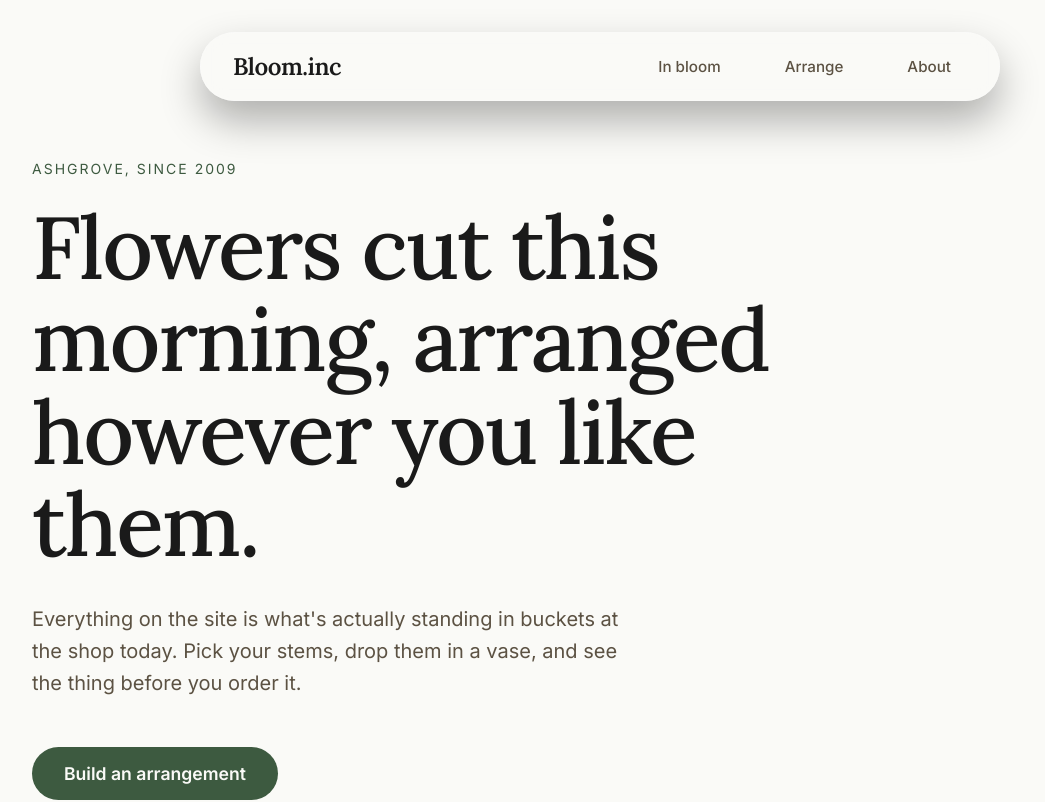
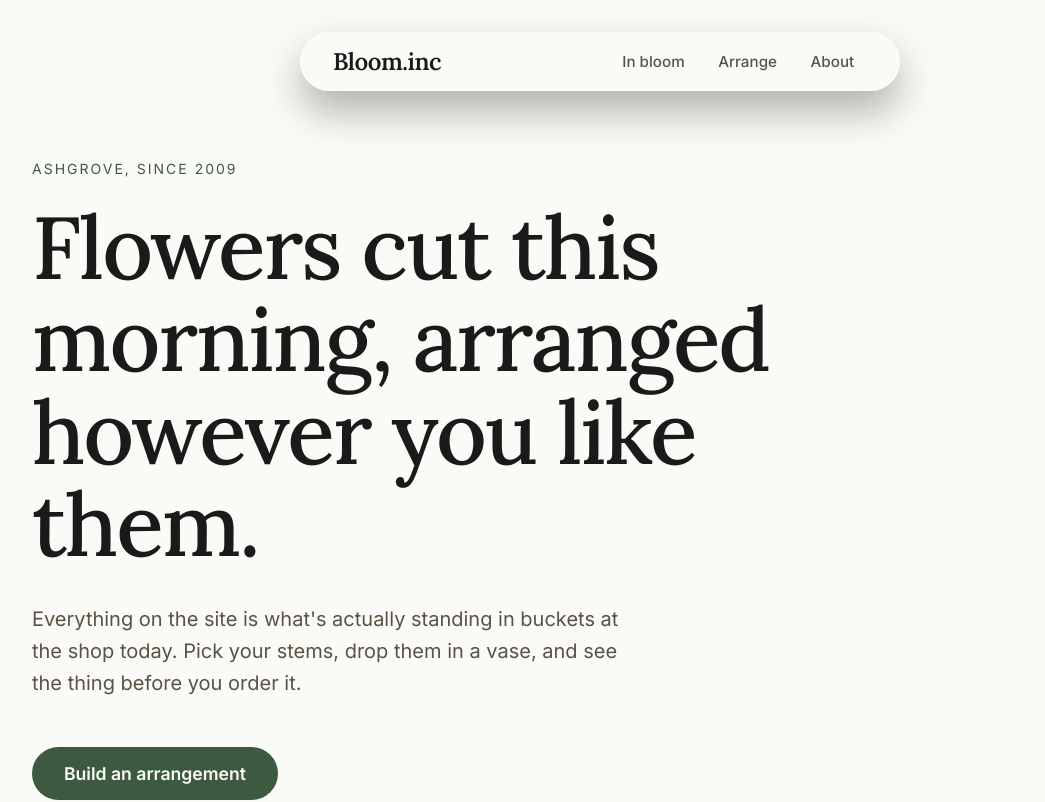
Before and after one commit to giridotexe/Bloom.inc, a React (Vite) app: page / in a window 1280 px wide. Shown: the top 802 px of the page, without its empty margins (40-1085 px from the left). Built offline with nearby package versions, Linux system fonts and the light colour scheme.

Commit message:
Navbar padding fixed

```diff
--- a/src/components/Navbar.css
+++ b/src/components/Navbar.css
@@ -15,12 +15,12 @@
   align-items: center;
   background-color: var(--nav-bg);
   backdrop-filter: blur(12px);
-  padding: 1rem 2rem;
+  padding: 0.8rem 2rem;
   border-radius: 100px;
   border: 1px solid rgba(255, 255, 255, 0.1);
   pointer-events: auto;
   width: 90%;
-  max-width: 800px;
+  max-width: 600px;
   box-shadow: 0 20px 40px rgba(0, 0, 0, 0.3);
 }
 
@@ -35,7 +35,7 @@
 .navbar-links {
   display: flex;
   align-items: center;
-  gap: 2rem;
+  gap: 0.5rem;
 }
 
 .nav-link {
@@ -43,7 +43,7 @@
   font-weight: 500;
   color: var(--text-secondary);
   transition: color 0.3s ease;
-  padding: 0.5rem 1rem;
+  padding: 0.4rem 0.8rem;
   border-radius: 50px;
 }
 
```
